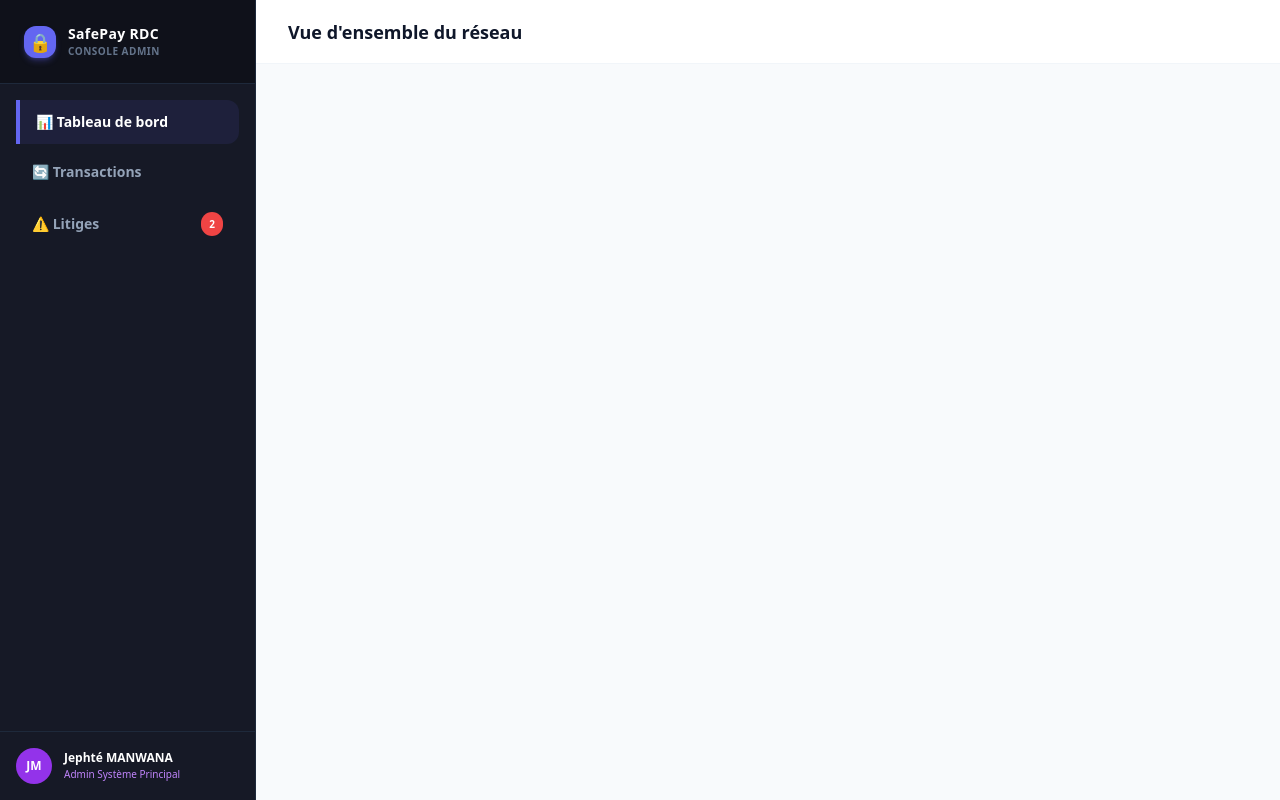
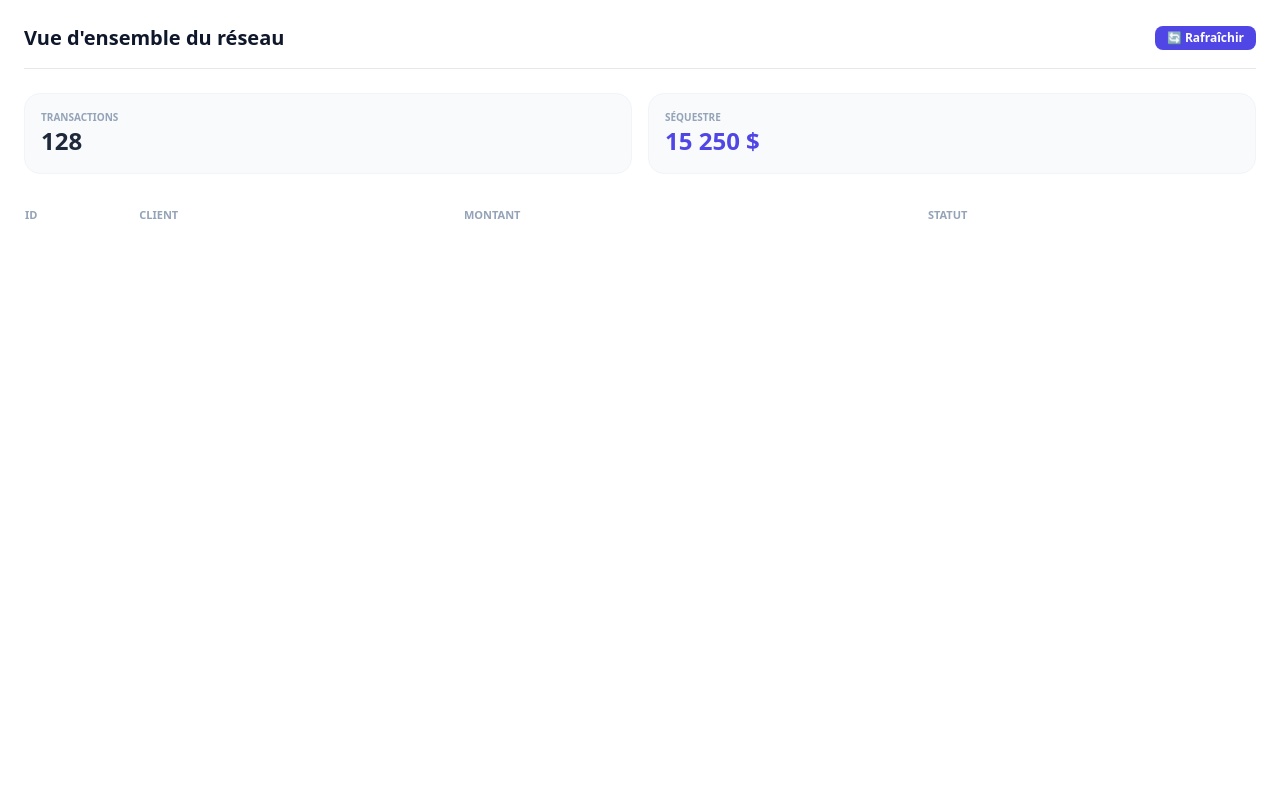
Before and after one commit to jephtedev/safepay-rdc, a website: page admin.html in a window 1280 px wide. Drawn offline with nearby package versions, Linux system fonts and the light colour scheme; no server answers.

Commit message:
Refactor admin dashboard layout and settings
Updated the title and modified the layout for better user experience. Adjusted transaction loading interval to reduce server load.

```diff
--- a/admin.html
+++ b/admin.html
@@ -3,60 +3,46 @@
 <head>
     <meta charset="UTF-8">
     <meta name="viewport" content="width=device-width, initial-scale=1.0">
-    <title>SafePay RDC - Dashboard Administrateur</title>
+    <title>SafePay RDC - Console Admin</title>
     <script src="https://cdn.tailwindcss.com"></script>
-    <script>
-        tailwind.config = {
-            theme: {
-                extend: {
-                    colors: {
-                        adminDark: '#0F111A',
-                        adminSidebar: '#161926',
-                        adminPurple: '#6366F1',
-                    }
-                }
-            }
-        }
-    </script>
+    <style>
+        /* S'assure que le contenu remplit bien l'espace de l'iframe */
+        body { background: white; color: #1e293b; height: 100vh; overflow-y: auto; }
+    </style>
 </head>
-<body class="bg-slate-50 font-sans flex min-h-screen text-slate-800">
+<body class="p-6">
 
-    <!-- Sidebar -->
-    <div class="w-64 bg-adminSidebar text-slate-400 flex flex-col border-r border-slate-800 shrink-0">
-        <div class="p-6 flex items-center gap-3 border-b border-slate-800 bg-adminDark">
-            <div class="w-8 h-8 bg-adminPurple rounded-xl flex items-center justify-center text-white font-black text-lg shadow-md shadow-indigo-500/30">🔒</div>
-            <div>
-                <h1 class="font-black text-white text-sm tracking-wide">SafePay RDC</h1>
-                <p class="text-[10px] text-slate-500 font-bold uppercase tracking-wider">Console Admin</p>
-            </div>
+    <div class="flex justify-between items-center mb-6 border-b pb-4">
+        <h2 class="text-xl font-black text-slate-900">Vue d'ensemble du réseau</h2>
+        <button onclick="chargerTransactionsAdmin()" class="text-xs bg-indigo-600 text-white px-3 py-1 rounded-lg font-bold">
+            🔄 Rafraîchir
+        </button>
+    </div>
+
+    <div class="grid grid-cols-2 gap-4 mb-8">
+        <div class="bg-slate-50 p-4 rounded-2xl border border-slate-100">
+            <p class="text-[10px] uppercase font-bold text-slate-400">Transactions</p>
+            <p id="stat-count" class="text-2xl font-black">128</p>
         </div>
-
-        <nav class="flex-1 p-4 space-y-1.5 text-sm font-semibold">
-            <a href="#" class="flex items-center gap-3 px-4 py-3 text-white bg-adminPurple/10 border-l-4 border-adminPurple rounded-r-xl transition-all">📊 Tableau de bord</a>
-            <a href="#" class="flex items-center gap-3 px-4 py-3 hover:text-white hover:bg-slate-800/40 rounded-xl transition-all">🔄 Transactions</a>
-            <a href="#" class="flex items-center gap-3 px-4 py-3 hover:text-white hover:bg-slate-800/40 rounded-xl transition-all">⚠️ Litiges <span class="ml-auto bg-red-500 text-white text-[10px] px-2 py-0.5 rounded-full font-black">2</span></a>
-        </nav>
-
-        <div class="p-4 border-t border-slate-800 text-xs font-medium text-slate-500 flex items-center gap-3">
-            <div class="w-9 h-9 rounded-full bg-purple-600 flex items-center justify-center text-white font-bold">JM</div>
-            <div>
-                <p class="text-white font-bold">Jephté MANWANA</p>
-                <p class="text-[10px] text-purple-400">Admin Système Principal</p>
-            </div>
+        <div class="bg-slate-50 p-4 rounded-2xl border border-slate-100">
+            <p class="text-[10px] uppercase font-bold text-slate-400">Séquestre</p>
+            <p id="stat-escrow" class="text-2xl font-black text-indigo-600">15 250 $</p>
         </div>
     </div>
 
-    <!-- Main Content -->
-    <div class="flex-1 flex flex-col min-w-0 overflow-y-auto">
-        <header class="bg-white border-b border-slate-100 h-16 flex items-center justify-between px-8 shrink-0">
-            <h2 class="text-lg font-black text-slate-900">Vue d'ensemble du réseau</h2>
-        </header>
-
-        <main class="p-8 space-y-8 flex-1" id="admin-main">
-            <div id="admin-table-body">
-                <!-- Les transactions seront injectées ici -->
-            </div>
-        </main>
+    <div class="overflow-x-auto">
+        <table class="w-full text-left text-[11px]">
+            <thead>
+                <tr class="text-slate-400 uppercase">
+                    <th class="pb-2">ID</th>
+                    <th class="pb-2">Client</th>
+                    <th class="pb-2">Montant</th>
+                    <th class="pb-2">Statut</th>
+                </tr>
+            </thead>
+            <tbody id="admin-table-body" class="divide-y divide-slate-100">
+                </tbody>
+        </table>
     </div>
 
     <script>
@@ -64,17 +50,24 @@
             try {
                 const response = await fetch('https://safepay-rdc-1.onrender.com/api/transactions');
                 const transactions = await response.json();
+                const tableBody = document.getElementById('admin-table-body');
+                tableBody.innerHTML = '';
 
-                // Exemple de logique d'affichage simple
-                const container = document.getElementById('admin-table-body');
-                container.innerHTML = `<pre class="text-xs text-slate-400">${JSON.stringify(transactions, null, 2)}</pre>`;
-            } catch (error) {
-                console.error("Erreur de connexion aux données:", error);
-            }
+                transactions.slice(0, 5).forEach(tx => {
+                    const row = `
+                        <tr class="hover:bg-slate-50">
+                            <td class="py-3 font-bold">#${tx._id ? tx._id.substring(tx._id.length - 5).toUpperCase() : 'TRX'}</td>
+                            <td class="py-3">${tx.acheteur || 'Client'}</td>
+                            <td class="py-3 font-bold">${tx.montant || 0} $</td>
+                            <td class="py-3"><span class="bg-green-100 text-green-600 px-2 py-0.5 rounded-full">${tx.statut || 'OK'}</span></td>
+                        </tr>
+                    `;
+                    tableBody.innerHTML += row;
+                });
+            } catch (error) { console.error("Erreur:", error); }
         }
-
         chargerTransactionsAdmin();
-        setInterval(chargerTransactionsAdmin, 5000);
+        setInterval(chargerTransactionsAdmin, 10000); // Mise à jour toutes les 10s pour alléger
     </script>
 </body>
-    </html>
+                                                                                      </html>
```
